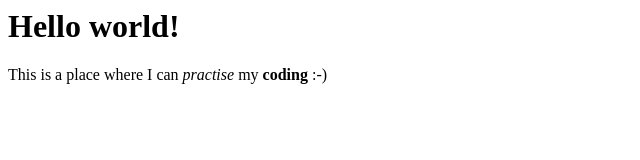
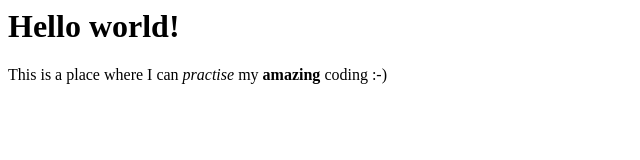
Before and after one commit to emjwalter/Emily, a plain HTML site: page index.html in a window 1280 px wide. Shown: the full height of the page, 0-640 px from the left. Drawn offline with Linux system fonts and the light colour scheme.

Commit message:
Update index.html
Added amazing

```diff
--- a/index.html
+++ b/index.html
@@ -1,3 +1,3 @@
 <h1>Hello world! </H1>
 
-  <p> This is a place where I can <em>practise</em> my <strong>coding</strong> :-) </p>
+  <p> This is a place where I can <em>practise</em> my <strong>amazing</strong> coding :-) </p>
```
